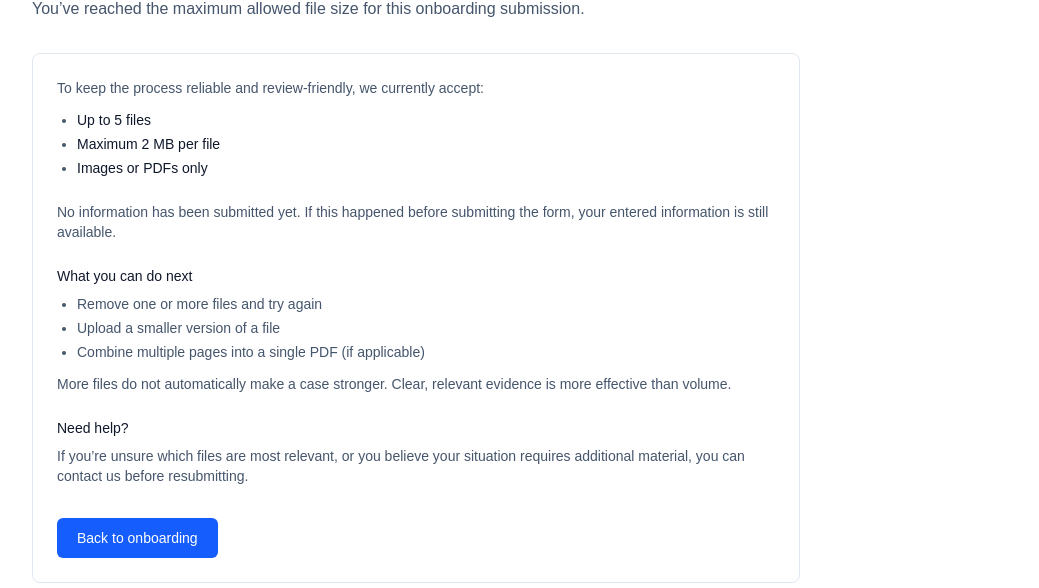
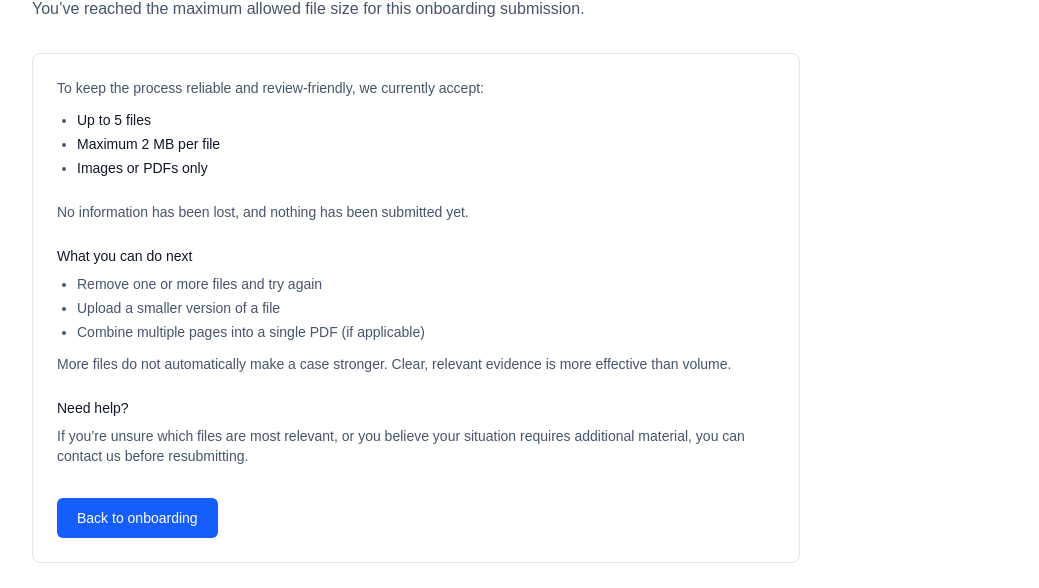
Before and after one commit to jve89/accountappeal, a Next.js app: page /onboarding/limit-reached in a window 1280 px wide. Shown: the part 212-800 px from the top of the page, without its empty margins (120-1159 px from the left). Built offline with nearby package versions, Linux system fonts and the light colour scheme; no server answers.

Commit message:
Fix onboarding return flow after upload limit reached

```diff
--- /dev/null
+++ b/app/onboarding/limit-reached/LimitReachedClient.tsx
@@ -0,0 +1,72 @@
+"use client";
+
+import { useSearchParams } from "next/navigation";
+
+export default function LimitReachedClient() {
+  const searchParams = useSearchParams();
+  const tier = searchParams.get("tier") ?? "standard";
+
+  return (
+    <section className="bg-white">
+      <div className="mx-auto max-w-5xl px-6 py-20">
+        <h1 className="text-3xl font-medium tracking-tight text-slate-900">
+          Upload limit reached
+        </h1>
+
+        <p className="mt-4 max-w-3xl text-base text-slate-600">
+          You’ve reached the maximum allowed file size for this onboarding
+          submission.
+        </p>
+
+        <div className="mt-8 max-w-3xl rounded-lg border border-slate-200 bg-white p-6 space-y-6 text-sm text-slate-600">
+          <section>
+            <p>To keep the process reliable and review-friendly, we currently accept:</p>
+
+            <ul className="mt-3 list-disc space-y-1 pl-5">
+              <li><span className="font-medium text-slate-900">Up to 5 files</span></li>
+              <li><span className="font-medium text-slate-900">Maximum 2&nbsp;MB per file</span></li>
+              <li><span className="font-medium text-slate-900">Images or PDFs only</span></li>
+            </ul>
+          </section>
+
+          <section>
+            <p>No information has been lost, and nothing has been submitted yet.</p>
+          </section>
+
+          <section>
+            <h2 className="font-medium text-slate-900">What you can do next</h2>
+
+            <ul className="mt-2 list-disc space-y-1 pl-5">
+              <li>Remove one or more files and try again</li>
+              <li>Upload a smaller version of a file</li>
+              <li>Combine multiple pages into a single PDF (if applicable)</li>
+            </ul>
+
+            <p className="mt-3">
+              More files do not automatically make a case stronger. Clear,
+              relevant evidence is more effective than volume.
+            </p>
+          </section>
+
+          <section>
+            <h2 className="font-medium text-slate-900">Need help?</h2>
+            <p className="mt-2">
+              If you’re unsure which files are most relevant, or you believe your
+              situation requires additional material, you can contact us before
+              resubmitting.
+            </p>
+          </section>
+
+          <div className="pt-2">
+            <a
+              href={`/onboarding?tier=${tier}`}
+              className="inline-flex rounded-md bg-blue-600 px-5 py-2.5 text-sm font-medium text-white hover:bg-blue-700"
+            >
+              Back to onboarding
+            </a>
+          </div>
+        </div>
+      </div>
+    </section>
+  );
+}
--- a/app/onboarding/limit-reached/page.tsx
+++ b/app/onboarding/limit-reached/page.tsx
@@ -1,95 +1,10 @@
-"use client";
-
-import { useSearchParams } from "next/navigation";
+import { Suspense } from "react";
+import LimitReachedClient from "./LimitReachedClient";
 
 export default function LimitReachedPage() {
-  const searchParams = useSearchParams();
-  const tier = searchParams.get("tier") ?? "standard";
-
   return (
-    <section className="bg-white">
-      <div className="mx-auto max-w-5xl px-6 py-20">
-        <h1 className="text-3xl font-medium tracking-tight text-slate-900">
-          Upload limit reached
-        </h1>
-
-        <p className="mt-4 max-w-3xl text-base text-slate-600">
-          You’ve reached the maximum allowed file size for this onboarding
-          submission.
-        </p>
-
-        <div className="mt-8 max-w-3xl rounded-lg border border-slate-200 bg-white p-6 space-y-6 text-sm text-slate-600">
-          <section>
-            <p>
-              To keep the process reliable and review-friendly, we currently
-              accept:
-            </p>
-
-            <ul className="mt-3 list-disc space-y-1 pl-5">
-              <li>
-                <span className="font-medium text-slate-900">
-                  Up to 5 files
-                </span>
-              </li>
-              <li>
-                <span className="font-medium text-slate-900">
-                  Maximum 2&nbsp;MB per file
-                </span>
-              </li>
-              <li>
-                <span className="font-medium text-slate-900">
-                  Images or PDFs only
-                </span>
-              </li>
-            </ul>
-          </section>
-
-          <section>
-            <p>
-              No information has been submitted yet. If this happened before
-              submitting the form, your entered information is still available.
-            </p>
-          </section>
-
-          <section>
-            <h2 className="font-medium text-slate-900">
-              What you can do next
-            </h2>
-
-            <ul className="mt-2 list-disc space-y-1 pl-5">
-              <li>Remove one or more files and try again</li>
-              <li>Upload a smaller version of a file</li>
-              <li>
-                Combine multiple pages into a single PDF (if applicable)
-              </li>
-            </ul>
-
-            <p className="mt-3">
-              More files do not automatically make a case stronger. Clear,
-              relevant evidence is more effective than volume.
-            </p>
-          </section>
-
-          <section>
-            <h2 className="font-medium text-slate-900">Need help?</h2>
-            <p className="mt-2">
-              If you’re unsure which files are most relevant, or you believe your
-              situation requires additional material, you can contact us before
-              resubmitting.
-            </p>
-          </section>
-
-          <div className="pt-2">
-            <button
-              type="button"
-              onClick={() => window.history.back()}
-              className="inline-flex rounded-md bg-blue-600 px-5 py-2.5 text-sm font-medium text-white hover:bg-blue-700"
-            >
-              Back to onboarding
-            </button>
-          </div>
-        </div>
-      </div>
-    </section>
+    <Suspense fallback={null}>
+      <LimitReachedClient />
+    </Suspense>
   );
 }
```
